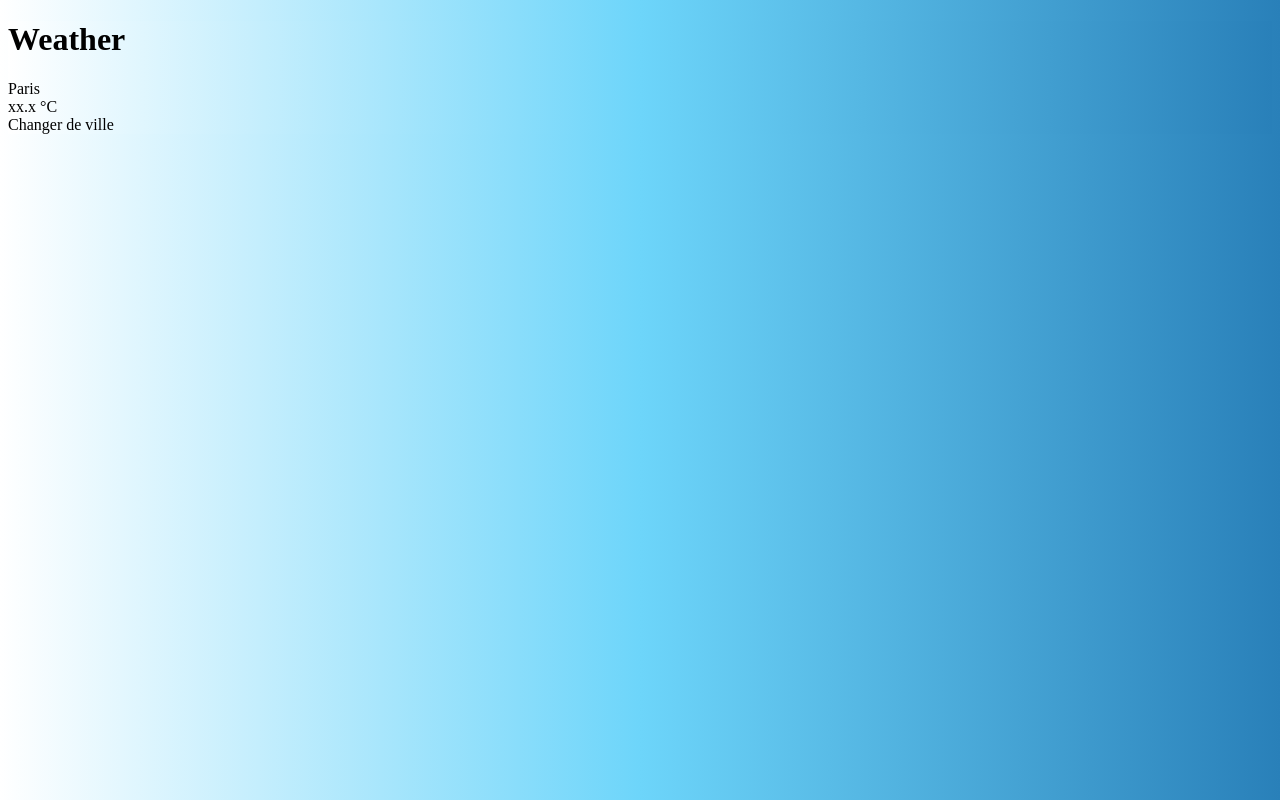
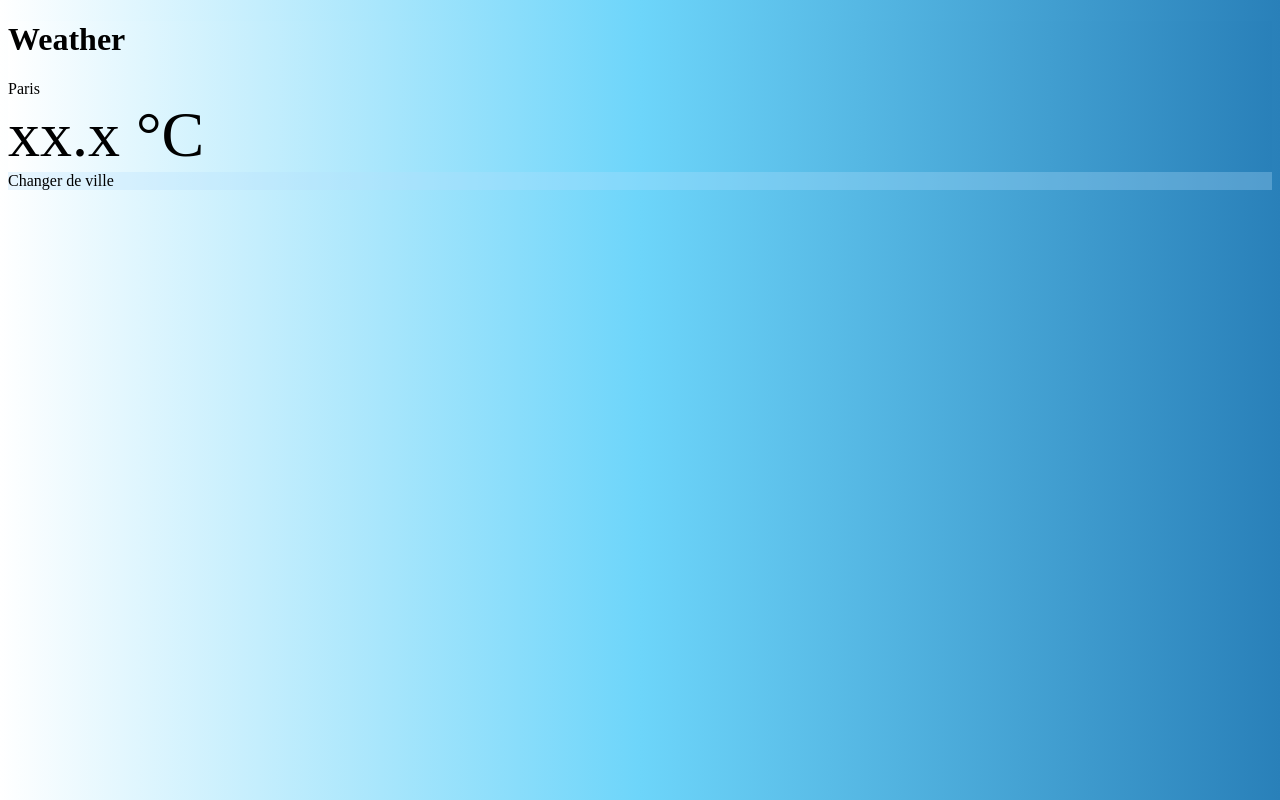
Before and after one commit to charles198618/new-weather-app, a plain HTML site: page index.html in a window 1280 px wide. Drawn offline with Linux system fonts and the light colour scheme.

Commit message:
Adding more styling in css file

```diff
--- a/style.css
+++ b/style.css
@@ -4,3 +4,16 @@ html, body {
     background: linear-gradient(to right, #FFFFFF, #6DD5FA, #2980B9);
     min-width: 400px;
   }
+
+  #ville {
+    text-transform: capitalize;
+  }
+
+  #temperature {
+    font-size: 4em;
+  }
+
+  #changer {
+    background: rgba(178, 223, 251, .3);
+    cursor: pointer;
+  }
```
